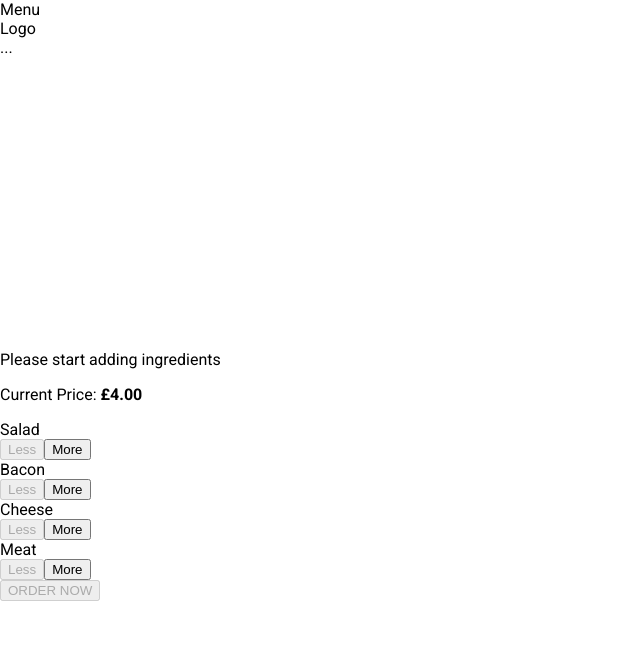
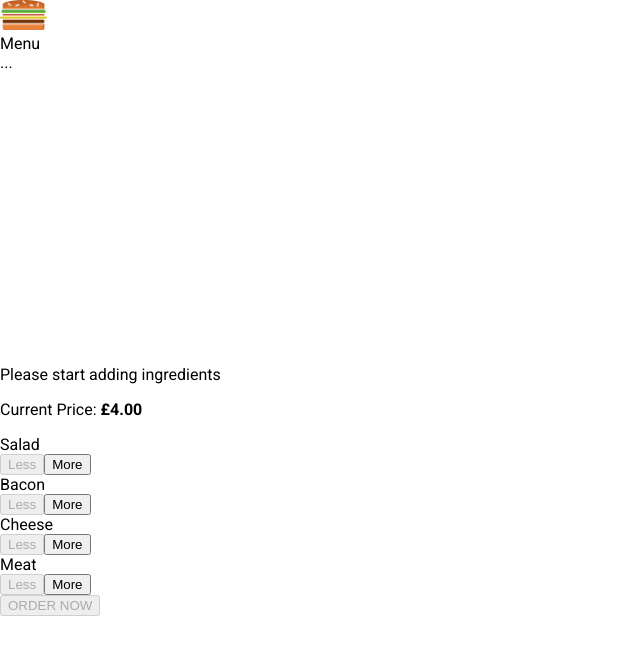
Before and after one commit to beckyw5/react-project, a React app: page / in a window 1280 px wide. Shown: the top 654 px of the page, without its empty margins (0-640 px from the left). Built offline with nearby package versions, Linux system fonts and the light colour scheme.

Commit message:
imported the logo and styled it

```diff
--- /dev/null
+++ b/src/components/Logo/Logo.css
@@ -0,0 +1,4 @@
+img {
+    max-height: 30px;
+    max-width: 100%;
+}
--- /dev/null
+++ b/src/components/Logo/Logo.js
@@ -0,0 +1,10 @@
+import React from 'react';
+
+import burgerLogo from '../../assets/images/burger-logo.png';
+import classes from './Logo.css';
+
+const logo = (props) => (
+    <img src={burgerLogo}  alt="Burger"/>
+);
+
+export default logo;
--- a/src/components/Navigation/Toolbar/Toolbar.js
+++ b/src/components/Navigation/Toolbar/Toolbar.js
@@ -1,12 +1,13 @@
 import React from 'react';
 
+import Logo from '../../Logo/Logo';
 import classes from './Toolbar.css';
 
 const toolbar = (props) => (
     <header className={classes.toolbar}>
         <div className={classes.row}>
+            <Logo />
             <div>Menu</div>
-            <div>Logo</div>
             <nav>
                 ...
             </nav>
```
